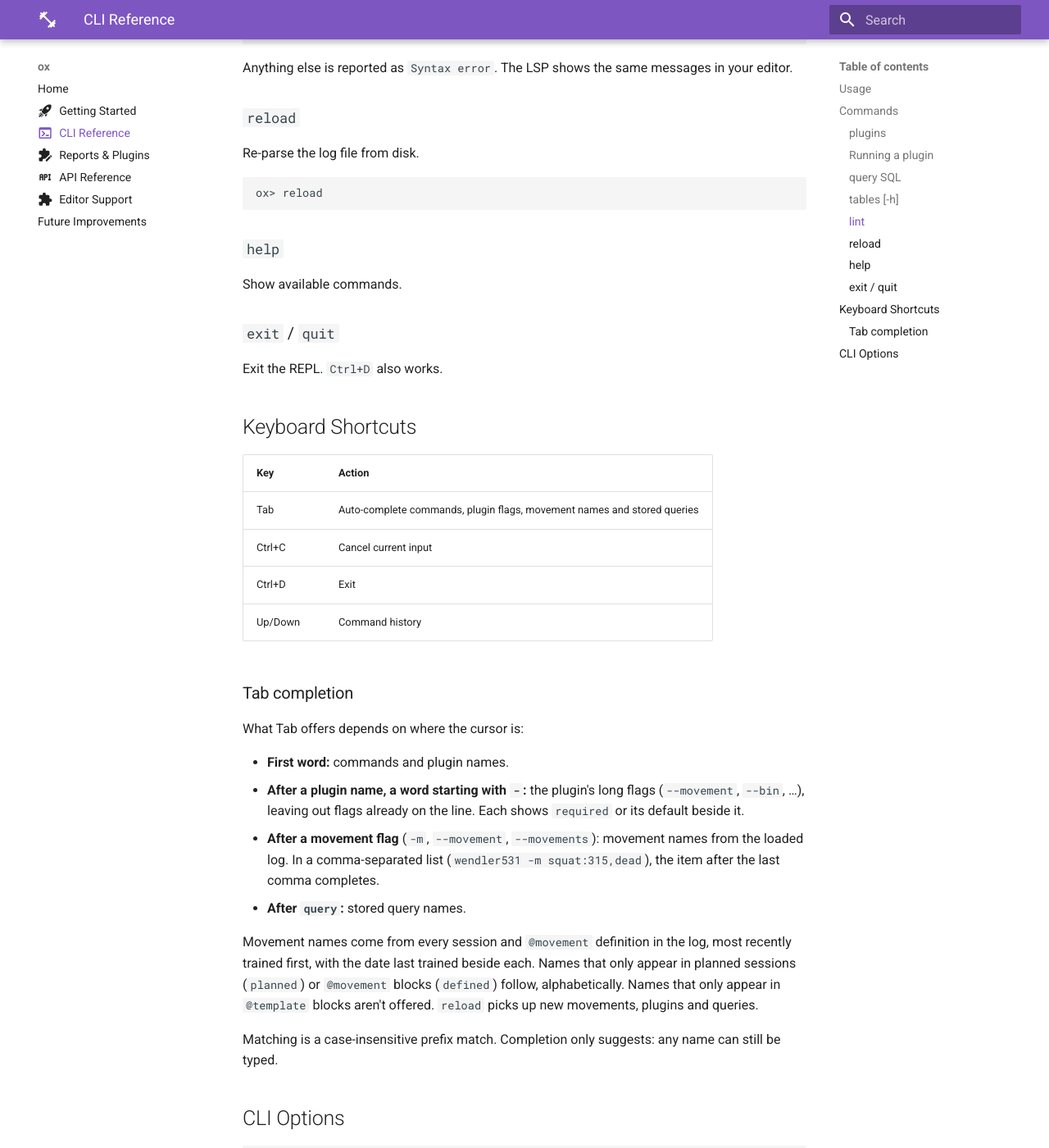
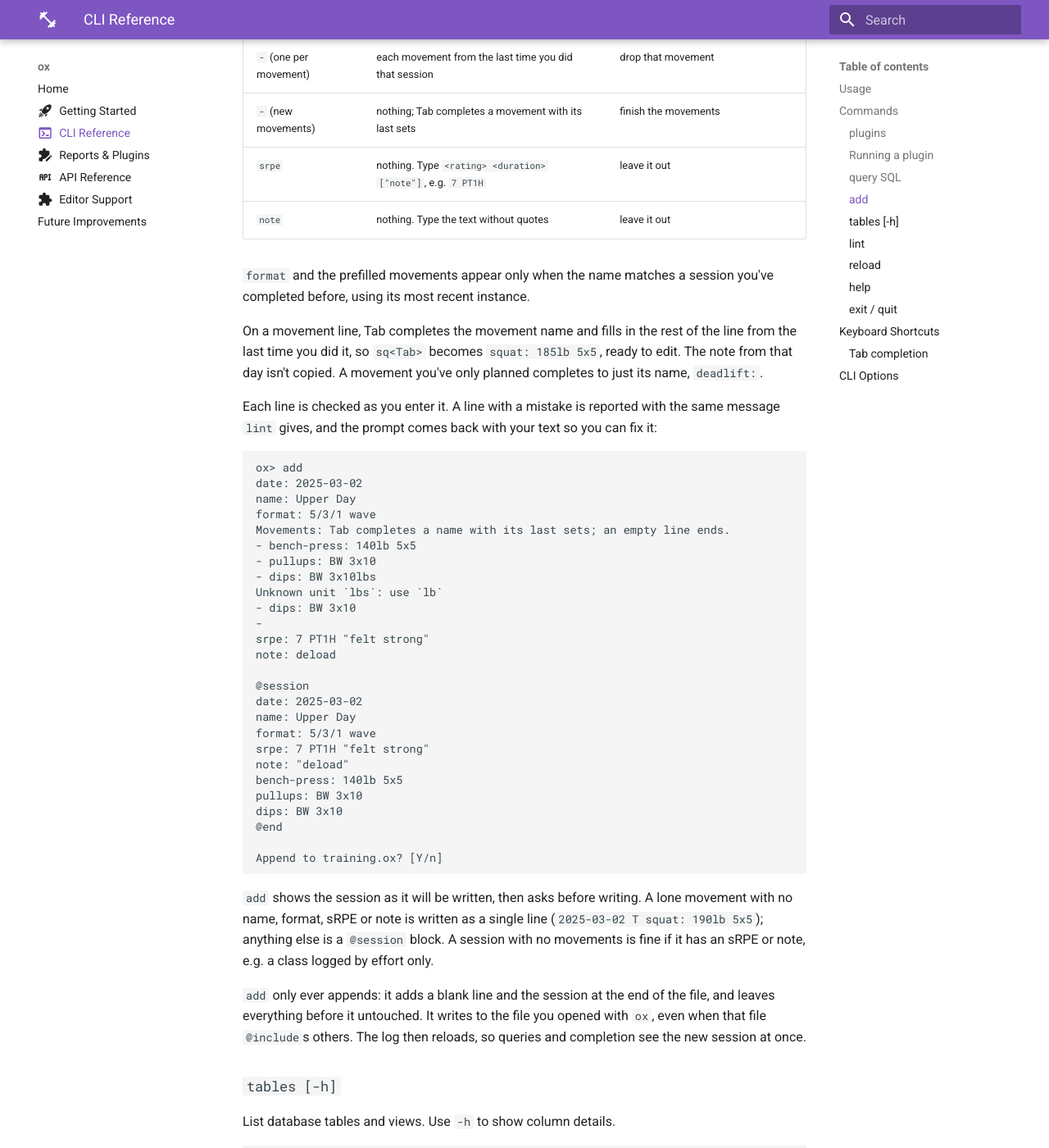
Before and after one commit to konnerhorton/ox, an MkDocs documentation site: the page built from docs/cli-reference.md, in a window 1280 px wide and 1400 px high, scrolled down 1341 px. Shown: the whole window at 82% size. Built offline with MkDocs 1.6.1 and Material for MkDocs 9.7.7, drawn with Linux system fonts in a browser that asks for light colours; some of the changed text lies outside the part shown.

Commit message:
repl-add: document add
cli-reference gains an add section; SPEC "What works today" lists add;
CHANGELOG Unreleased entry; TODO #10 deleted, now done.

````diff
--- a/docs/cli-reference.md
+++ b/docs/cli-reference.md
@@ -43,6 +43,69 @@ ox> query SELECT * FROM sessions LIMIT 10
 ox> query SELECT movement_name, COUNT(*) FROM movements GROUP BY movement_name
 ```
 
+### `add`
+
+Add a session to the end of the log file, one prompt at a time. Every prompt is an editable line:
+Enter accepts it as shown, and Ctrl+C or Ctrl+D cancels the whole `add` with nothing written.
+
+| Prompt | Starts with | Leave it empty to |
+|---|---|---|
+| `date` | today | use today. Any `YYYY-MM-DD` date, past or future |
+| `name` | nothing; Tab offers session names from the log | log an ad hoc session |
+| `format` | the format from the last time you did that session | leave it out |
+| `-` (one per movement) | each movement from the last time you did that session | drop that movement |
+| `-` (new movements) | nothing; Tab completes a movement with its last sets | finish the movements |
+| `srpe` | nothing. Type `<rating> <duration> ["note"]`, e.g. `7 PT1H` | leave it out |
+| `note` | nothing. Type the text without quotes | leave it out |
+
+`format` and the prefilled movements appear only when the name matches a session you've completed
+before, using its most recent instance.
+
+On a movement line, Tab completes the movement name and fills in the rest of the line from the
+last time you did it, so `sq<Tab>` becomes `squat: 185lb 5x5`, ready to edit. The note from that
+day isn't copied. A movement you've only planned completes to just its name, `deadlift: `.
+
+Each line is checked as you enter it. A line with a mistake is reported with the same message
+`lint` gives, and the prompt comes back with your text so you can fix it:
+
+```
+ox> add
+date: 2025-03-02
+name: Upper Day
+format: 5/3/1 wave
+Movements: Tab completes a name with its last sets; an empty line ends.
+- bench-press: 140lb 5x5
+- pullups: BW 3x10
+- dips: BW 3x10lbs
+Unknown unit `lbs`: use `lb`
+- dips: BW 3x10
+-
+srpe: 7 PT1H "felt strong"
+note: deload
+
+@session
+date: 2025-03-02
+name: Upper Day
+format: 5/3/1 wave
+srpe: 7 PT1H "felt strong"
+note: "deload"
+bench-press: 140lb 5x5
+pullups: BW 3x10
+dips: BW 3x10
+@end
+
+Append to training.ox? [Y/n]
+```
+
+`add` shows the session as it will be written, then asks before writing. A lone movement with no
+name, format, sRPE or note is written as a single line (`2025-03-02 T squat: 190lb 5x5`); anything
+else is a `@session` block. A session with no movements is fine if it has an sRPE or note, e.g. a
+class logged by effort only.
+
+`add` only ever appends: it adds a blank line and the session at the end of the file, and leaves
+everything before it untouched. It writes to the file you opened with `ox`, even when that file
+`@include`s others. The log then reloads, so queries and completion see the new session at once.
+
 ### `tables [-h]`
 
 List database tables and views. Use `-h` to show column details.
@@ -86,8 +149,8 @@ Exit the REPL. `Ctrl+D` also works.
 | Key | Action |
 |---|---|
 | Tab | Auto-complete commands, plugin flags, movement names and stored queries |
-| Ctrl+C | Cancel current input |
-| Ctrl+D | Exit |
+| Ctrl+C | Cancel current input (inside `add`, cancel the whole `add`) |
+| Ctrl+D | Exit (inside `add`, cancel the whole `add`) |
 | Up/Down | Command history |
 
 ### Tab completion
````
Also changed, not shown: CHANGELOG.md (+6 -0 lines), CLAUDE.md (+5 -2 lines), SPEC.md (+1 -1 lines), docs/work/TODO.md (+0 -11 lines).
